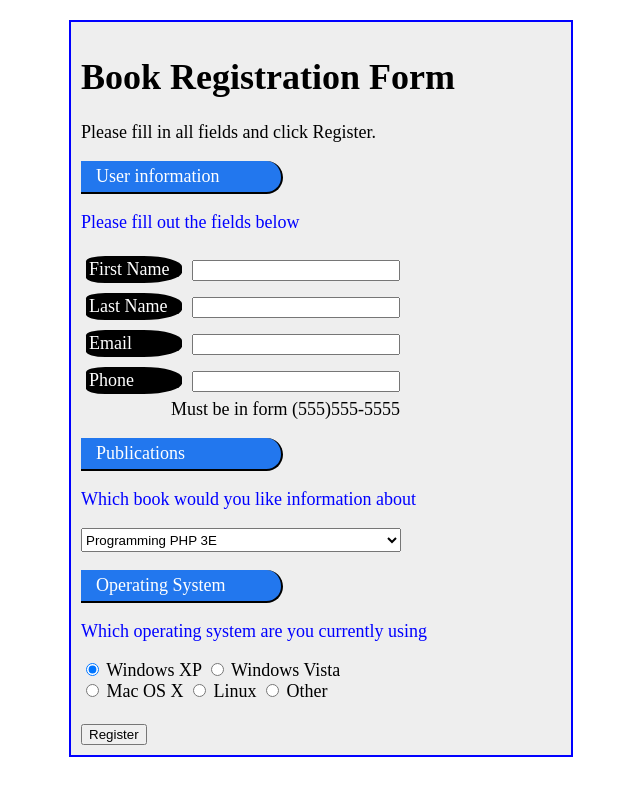
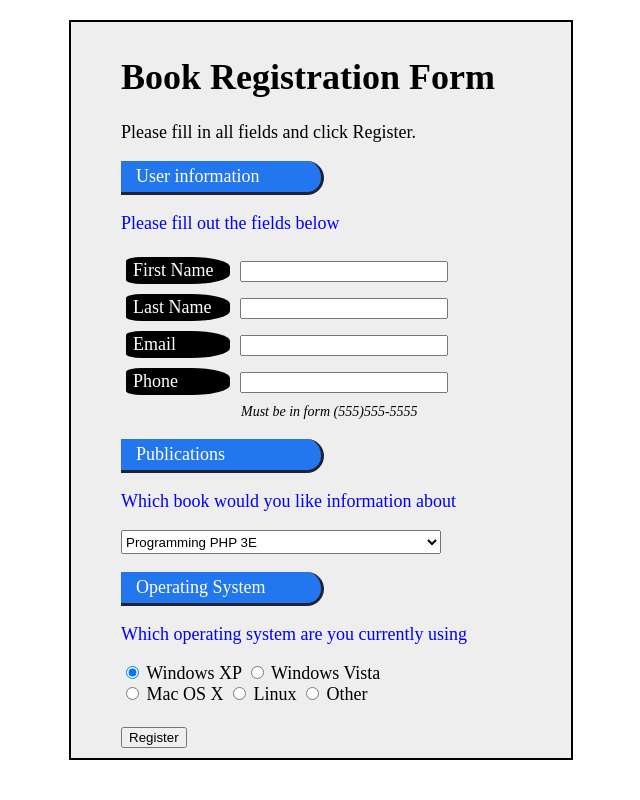
Before and after one commit to tpham20908/PHP-IPD12, a PHP site: page /bookRegistration.html in a window 1280 px wide. Shown: the whole page, without its empty margins (319-959 px from the left). Run offline with PHP 8.4, Linux system fonts and the light colour scheme.

Commit message:
finish BookRegister assignment v1

```diff
--- a/Assignment_01_P75_PHP_Data_Spring_2018/BookRegistration/bookRegistration.html
+++ b/Assignment_01_P75_PHP_Data_Spring_2018/BookRegistration/bookRegistration.html
@@ -10,7 +10,6 @@ Assignment1
         <meta name="viewport" content="width=device-width, initial-scale=1.0" />
         <title>Book Registration</title>
         <link rel="stylesheet" href="style.css"/>
-        <script src="myscripts.js"></script>
     </head>
     <body>
         <div class="container">
@@ -32,13 +31,13 @@ Assignment1
                     <input type="email" id="email" name="email" required=""><br>
                     <label for="phone">Phone</label>
                     <input type="text" id="phone" name="phone" required=""><br>
-                    <p style="margin: 0; padding: 0; margin-left: 90px;">Must be in form (555)555-5555</p>
+                    <em style="font-size: 14px; margin: 0; padding: 0; margin-left: 120px;">Must be in form (555)555-5555</em>
 
                     <!-- publications -->
                     <p class="bg_hightlighted">Publications</p>
                     <p class="fg_hightlighted">Which book would you like information about</p>
                     <select name="book" id="book">
-                        <option value="programming PHP">Programming PHP 3E</option>
+                        <option value="Programming PHP 3E">Programming PHP 3E</option>
                         <option value="Practical PHP and MySQL Website Databases">Practical PHP and MySQL Website Databases</option>
                         <option value="PHP Quick Scripting Reference">PHP Quick Scripting Reference</option>
                         <option value="Object-Oriented PHP">Object-Oriented PHP</option>
--- a/Assignment_01_P75_PHP_Data_Spring_2018/BookRegistration/style.css
+++ b/Assignment_01_P75_PHP_Data_Spring_2018/BookRegistration/style.css
@@ -1,10 +1,13 @@
+body {
+    font-size: 18px;
+}
+
 .container {
-    max-width: 480px;
+    max-width: 400px;
     margin: 20px auto;
     background-color: #eee;
-    border: 2px solid blue;
-    padding: 10px;
-    font-size: 18px;
+    border: 2px solid black;
+    padding: 10px 50px;
 }
 
 .bg_hightlighted {
@@ -13,8 +16,8 @@
     width: 180px;
     background-color: #27e;
     color: #fff;
-    border-bottom: 2px solid black;
-    border-right: 2px solid black;
+    border-bottom: 3px solid #223;
+    border-right: 3px solid #223;
     border-radius: 0 20px 20px 0;
 }
 
@@ -28,14 +31,31 @@ label {
     background-color: #000;
     color: #fff;
     margin: 5px;
-    border-radius: 20% 40% 40% 20%;
-    padding: 3px;
+    border-radius: 15% 37% 37% 15%;
+    padding: 3px 7px;
 }
 label + input {
     width: 200px;
+
 }
 
 select {
     width: 320px;
     height: 24px;
 }
+
+span.red {
+    color: red;
+}
+
+span.blue {
+    color: blue;
+}
+
+thead>tr>td {
+    background-color: #ff9;
+    text-align: center;
+}
+td {
+    padding: 3px 10px;
+}
```
Also changed, not shown: Assignment_01_P75_PHP_Data_Spring_2018/BookRegistration/bookRegistration.php (+27 -12 lines).
